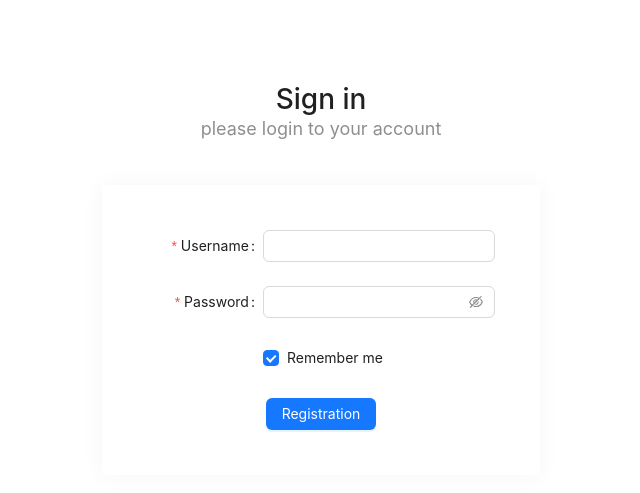
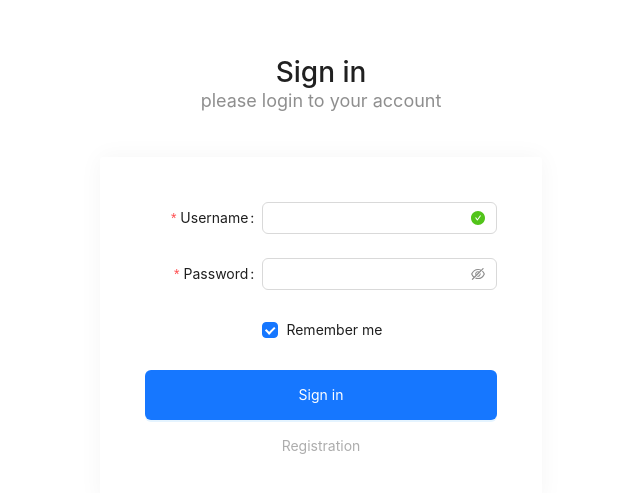
Before and after one commit to EGalinevsky/Chat_new, a React (Create React App) app: page / in a window 1280 px wide. Shown: the part 121-614 px from the top of the page, without its empty margins (319-959 px from the left). Built offline with nearby package versions, Linux system fonts and the light colour scheme.

Commit message:
add route and modules

```diff
--- a/package.json
+++ b/package.json
@@ -15,6 +15,8 @@
     "eslint-config-prettier": "^8.6.0",
     "react": "^18.2.0",
     "react-dom": "^18.2.0",
+    "react-router": "^6.9.0",
+    "react-router-dom": "^6.9.0",
     "react-scripts": "5.0.1",
     "sass": "^1.58.1",
     "web-vitals": "^2.1.4"
--- a/src/index.js
+++ b/src/index.js
@@ -2,10 +2,13 @@ import React from 'react';
 import ReactDOM from 'react-dom/client';
 import './styles/index.scss';
 import App from './App';
+import { BrowserRouter as Router } from 'react-router-dom';
 
 const root = ReactDOM.createRoot(document.getElementById('root'));
 root.render(
   <React.StrictMode>
-    <App />
+    <Router>
+      <App />
+    </Router>
   </React.StrictMode>,
 );
--- /dev/null
+++ b/src/modules/LoginForm/components/LoginForm.tsx
@@ -0,0 +1,71 @@
+import React from 'react'
+import Button from 'components/Button';
+import { Checkbox, Form, Input } from 'antd';
+import style from '../../../pages/Auth/styles/auth.module.scss';
+import { Link } from 'react-router-dom';
+import Block from 'components/Block';
+import { Route } from 'react-router';
+
+interface ILoginForm {
+    onFinish: (values: {
+        username: string,
+        password: string,
+        remember: boolean
+    }) => void,
+    onFinishFailed?: (values: any) => void;
+}
+
+const LoginForm = ({ onFinish, onFinishFailed }: ILoginForm) => {
+  return (
+    <>
+      <div className={style.auth_content}>
+        <div className={style.auth_header}>
+          <h2>Sign in</h2>
+          <p>please login to your account</p>
+        </div>
+        <Block>
+          <Form
+            name="basic"
+            labelCol={{ span: 8 }}
+            wrapperCol={{ span: 16 }}
+            style={{ maxWidth: 600 }}
+            initialValues={{ remember: true }}
+            onFinish={onFinish}
+            onFinishFailed={onFinishFailed}
+            autoComplete="off"
+          >
+            <Form.Item
+              label="Username"
+              name="username"
+              rules={[{ required: true, message: 'Please input your username!' }]}
+              hasFeedback
+              validateStatus="success"
+            >
+              <Input id="success" />
+            </Form.Item>
+
+            <Form.Item
+              label="Password"
+              name="password"
+              rules={[{ required: true, message: 'Please input your password!' }]}
+            >
+              <Input.Password />
+            </Form.Item>
+
+            <Form.Item name="remember" valuePropName="checked" wrapperCol={{ offset: 8, span: 16 }}>
+              <Checkbox>Remember me</Checkbox>
+            </Form.Item>
+
+            <Button className={style.auth_button} styleName={'btn'} type="primary" htmlType="submit">
+                Sign in
+            </Button>
+            <Link className={style.auth_link} to="/register">Registration</Link>
+          </Form>
+        </Block>
+      </div>
+    </>
+
+  )
+}
+
+export default LoginForm
--- /dev/null
+++ b/src/modules/LoginForm/containers/LoginForm.ts
@@ -0,0 +1,3 @@
+import LoginForm from '../components/LoginForm';
+
+export default LoginForm;
--- /dev/null
+++ b/src/modules/LoginForm/index.tsx
@@ -0,0 +1,3 @@
+import LoginForm from './containers/LoginForm';
+
+export default LoginForm;
--- /dev/null
+++ b/src/modules/index.ts
@@ -0,0 +1 @@
+export { default as LoginForm } from './LoginForm';
--- a/src/pages/Auth/index.tsx
+++ b/src/pages/Auth/index.tsx
@@ -1,8 +1,7 @@
 import React from 'react';
-import Block from 'components/Block';
-import Button from 'components/Button';
-import { Checkbox, Form, Input } from 'antd';
+import { Route, Routes } from 'react-router-dom';
 import style from './styles/auth.module.scss';
+import LoginForm from 'modules/LoginForm';
 
 const Auth = () => {
   const onFinish = (values: any) => {
@@ -15,47 +14,10 @@ const Auth = () => {
 
   return (
     <section className={style.auth}>
-      <div className={style.auth_content}>
-        <div className={style.auth_header}>
-          <h2>Sign in</h2>
-          <p>please login to your account</p>
-        </div>
-        <Block>
-
-          <Form
-            name="basic"
-            labelCol={{ span: 8 }}
-            wrapperCol={{ span: 16 }}
-            style={{ maxWidth: 600 }}
-            initialValues={{ remember: true }}
-            onFinish={onFinish}
-            onFinishFailed={onFinishFailed}
-            autoComplete="off"
-          >
-            <Form.Item
-              label="Username"
-              name="username"
-              rules={[{ required: true, message: 'Please input your username!' }]}
-            >
-              <Input />
-            </Form.Item>
-
-            <Form.Item
-              label="Password"
-              name="password"
-              rules={[{ required: true, message: 'Please input your password!' }]}
-            >
-              <Input.Password />
-            </Form.Item>
-
-            <Form.Item name="remember" valuePropName="checked" wrapperCol={{ offset: 8, span: 16 }}>
-              <Checkbox>Remember me</Checkbox>
-            </Form.Item>
-
-          </Form>
-          <Button styleName={'btn'}> Registration </Button>
-        </Block>
-      </div>
+      <Routes>
+        <Route path="/" element={<LoginForm onFinish={onFinish} onFinishFailed={onFinishFailed}/>} />
+        <Route path="/register" element={<>1111</>} />
+      </Routes>
     </section>
   );
 };
--- a/src/pages/Auth/styles/auth.module.scss
+++ b/src/pages/Auth/styles/auth.module.scss
@@ -7,6 +7,19 @@
     .block {
         max-width: 430px;
         width: 100%;
+    }
+
+    &_button {
+        width: 100%;
+        height: 50px;
+    }
+    &_link {
+        display: block;
+        width: 100%;
+        text-align: center;
+        font-size: 14px;
+        margin-top: 15px;
+        color: #ADADAD;
     }
 
     &_header {
```
Also changed, not shown: 1 other file (tests, documents, lock files or other folders).
